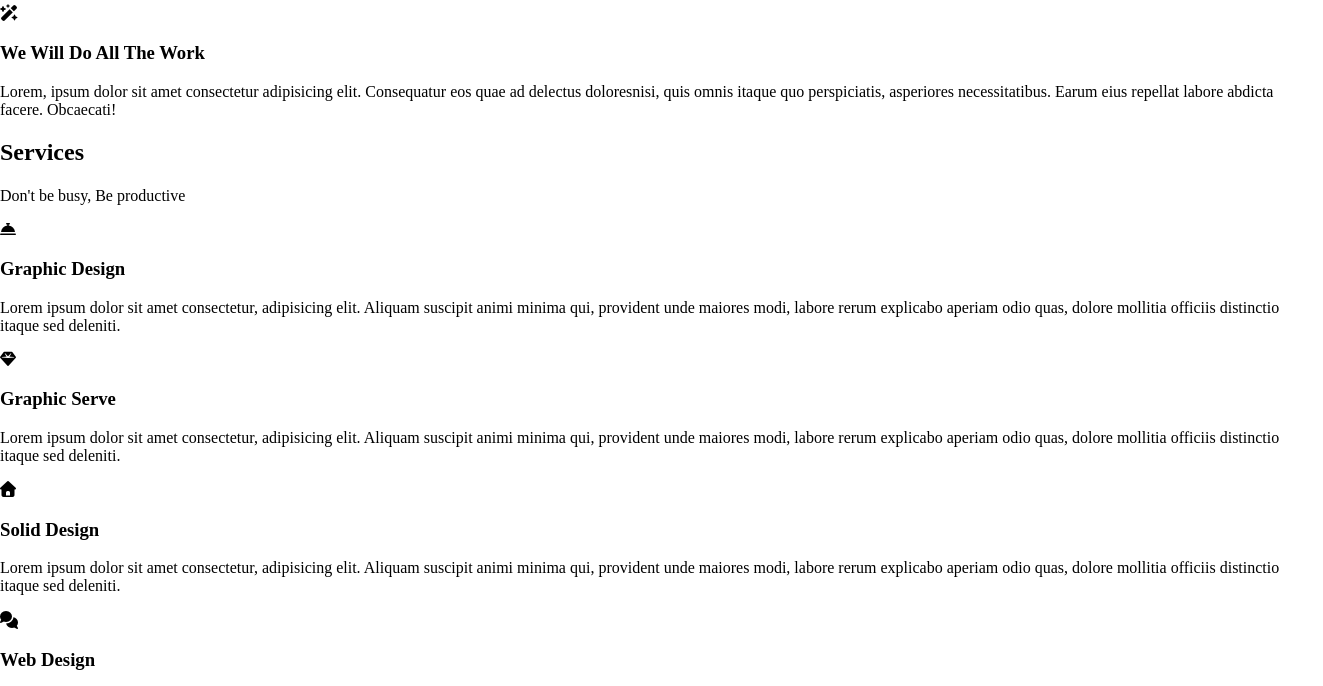
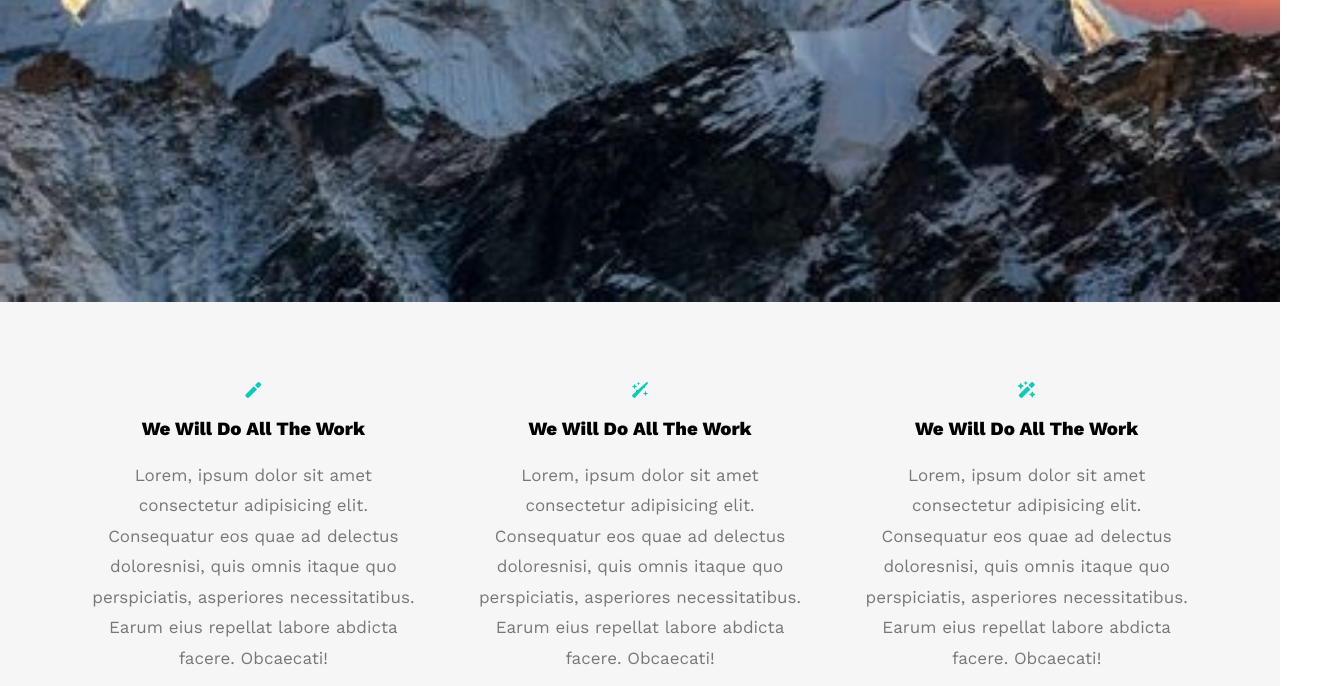
Before and after one commit to Mohamed-Negm-ui/Pizza, a plain HTML site: page index.html in a window 1280 px wide. Shown: the part 508-1194 px from the top of the page, 1323 px wide, since content can reach past the window. Drawn offline with nearby package versions, Linux system fonts and the light colour scheme; files that its build step writes are made by us from their sources; files whose address does not match are found by name.

Commit message:
Update index.html

```diff
--- a/index.html
+++ b/index.html
@@ -6,9 +6,9 @@
     <meta name="viewport" content="width=device-width, initial-scale=1.0">
     <title>Leon Template One</title>
     <!-- Main Template CSS File -->
-    <link rel="stylesheet" href="CSS/leon.CSS">
+    <link rel="stylesheet" href="style.CSS">
     <!-- Render All Elements Noramally -->
-    <link rel="stylesheet" href="CSS/normalize.css">
+    <link rel="stylesheet" href="normalize.css">
     <!-- Google fonts -->
     <link rel="stylesheet" href="link rel=" preconnect href="https://fonts.googleapis.com">
     <link rel="preconnect" href="https://fonts.gstatic.com" crossorigin>
```
